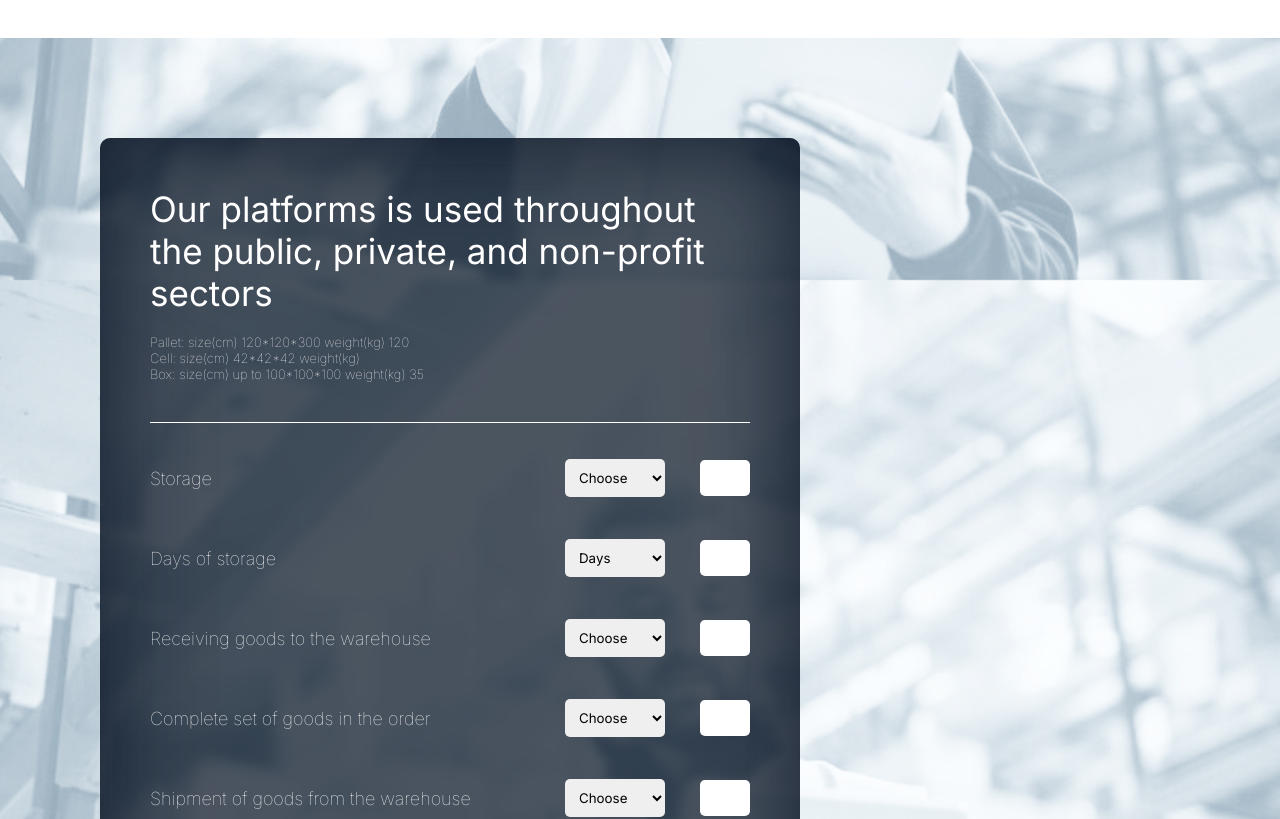
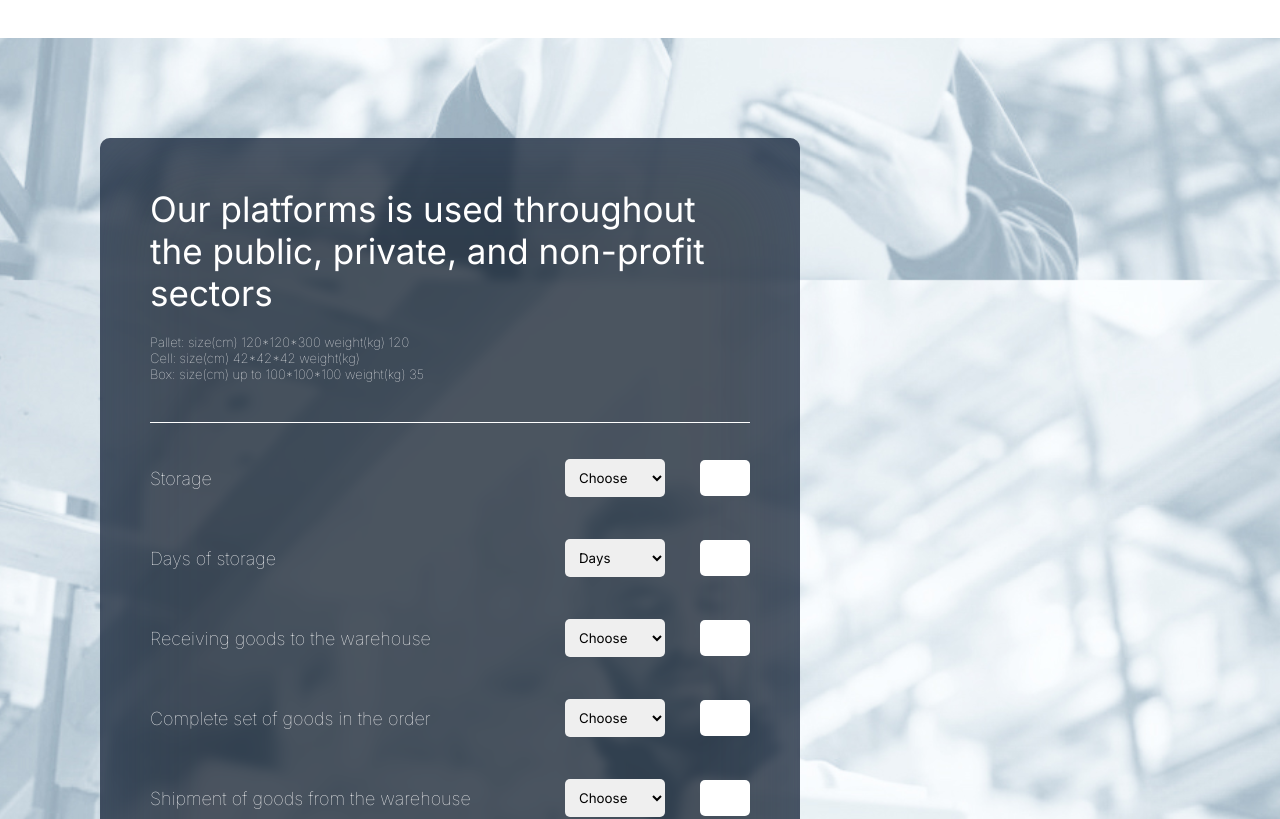
Before and after one commit to OlesyaPastushenko/Warehouse-Company, a Next.js app: page / in a window 1280 px wide. Shown: the part 2120-2939 px from the top of the page. Built offline with nearby package versions, Linux system fonts and the light colour scheme.

Commit message:
color changed

```diff
--- a/src/styles/calc.css
+++ b/src/styles/calc.css
@@ -10,7 +10,7 @@ body {
     color: black;
 }
 .frostedGlass {
-    box-shadow: inset 0 0 100px rgba(0, 12, 31, 0.8);
+    box-shadow: inset 0 0 100px rgba(72, 91, 122, 0.5);
     background-color: rgba(0, 13, 29, 0.7);
     backdrop-filter: blur(5px);
 
```
